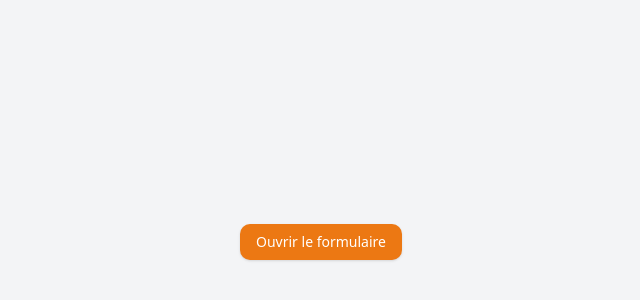
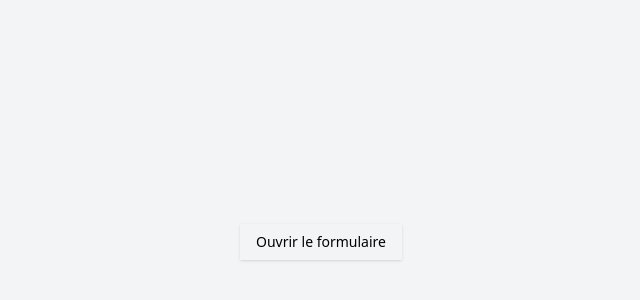
Before and after one commit to LogeshD2/BookimoWidgetTest, a React (Vite) app: page / in a window 1280 px wide. Shown: the part 158-458 px from the top of the page, without its empty margins (319-959 px from the left). Built offline with nearby package versions, Linux system fonts and the light colour scheme.

Commit message:
Update index.css file

```diff
--- a/src/index.css
+++ b/src/index.css
@@ -2,104 +2,42 @@
 @tailwind components;
 @tailwind utilities;
 
-/* Definition of the design system. All colors, gradients, fonts, etc should be defined here.
-All colors MUST be HSL.
-*/
-
 @layer base {
-  :root {
+  .appointment-widget-root {
     --background: 40 33% 97%;
     --foreground: 30 20% 25%;
-
     --card: 0 0% 100%;
     --card-foreground: 30 20% 25%;
-
     --popover: 0 0% 100%;
     --popover-foreground: 30 20% 25%;
-
     --primary: 28 85% 50%;
     --primary-foreground: 0 0% 100%;
-
     --secondary: 40 20% 92%;
     --secondary-foreground: 30 20% 25%;
-
     --muted: 40 15% 95%;
     --muted-foreground: 30 10% 50%;
-
     --accent: 28 85% 50%;
     --accent-foreground: 0 0% 100%;
-
     --destructive: 0 84.2% 60.2%;
     --destructive-foreground: 0 0% 100%;
-
     --border: 40 15% 88%;
     --input: 40 15% 88%;
     --ring: 28 85% 50%;
-
     --radius: 0.75rem;
-
-    --sidebar-background: 0 0% 98%;
-
-    --sidebar-foreground: 240 5.3% 26.1%;
-
-    --sidebar-primary: 240 5.9% 10%;
-
-    --sidebar-primary-foreground: 0 0% 98%;
-
-    --sidebar-accent: 240 4.8% 95.9%;
-
-    --sidebar-accent-foreground: 240 5.9% 10%;
-
-    --sidebar-border: 220 13% 91%;
-
-    --sidebar-ring: 217.2 91.2% 59.8%;
   }
 
-  .dark {
+  .appointment-widget-root.dark {
     --background: 30 20% 10%;
     --foreground: 40 33% 97%;
+    /* ... idem que avant, juste pour le widget */
+  }
 
-    --card: 30 20% 12%;
-    --card-foreground: 40 33% 97%;
-
-    --popover: 30 20% 12%;
-    --popover-foreground: 40 33% 97%;
-
-    --primary: 28 85% 50%;
-    --primary-foreground: 0 0% 100%;
-
-    --secondary: 30 15% 20%;
-    --secondary-foreground: 40 33% 97%;
-
-    --muted: 30 15% 20%;
-    --muted-foreground: 40 15% 65%;
-
-    --accent: 28 85% 50%;
-    --accent-foreground: 0 0% 100%;
-
-    --destructive: 0 62.8% 30.6%;
-    --destructive-foreground: 40 33% 97%;
-
-    --border: 30 15% 25%;
-    --input: 30 15% 25%;
-    --ring: 28 85% 50%;
-    --sidebar-background: 240 5.9% 10%;
-    --sidebar-foreground: 240 4.8% 95.9%;
-    --sidebar-primary: 224.3 76.3% 48%;
-    --sidebar-primary-foreground: 0 0% 100%;
-    --sidebar-accent: 240 3.7% 15.9%;
-    --sidebar-accent-foreground: 240 4.8% 95.9%;
-    --sidebar-border: 240 3.7% 15.9%;
-    --sidebar-ring: 217.2 91.2% 59.8%;
-  }
-}
-
-@layer base {
-  * {
+  /* Appliquer styles uniquement à l'intérieur du widget */
+  .appointment-widget-root * {
     @apply border-border;
   }
 
-  body {
+  .appointment-widget-root {
     @apply bg-background text-foreground;
   }
 }
```
